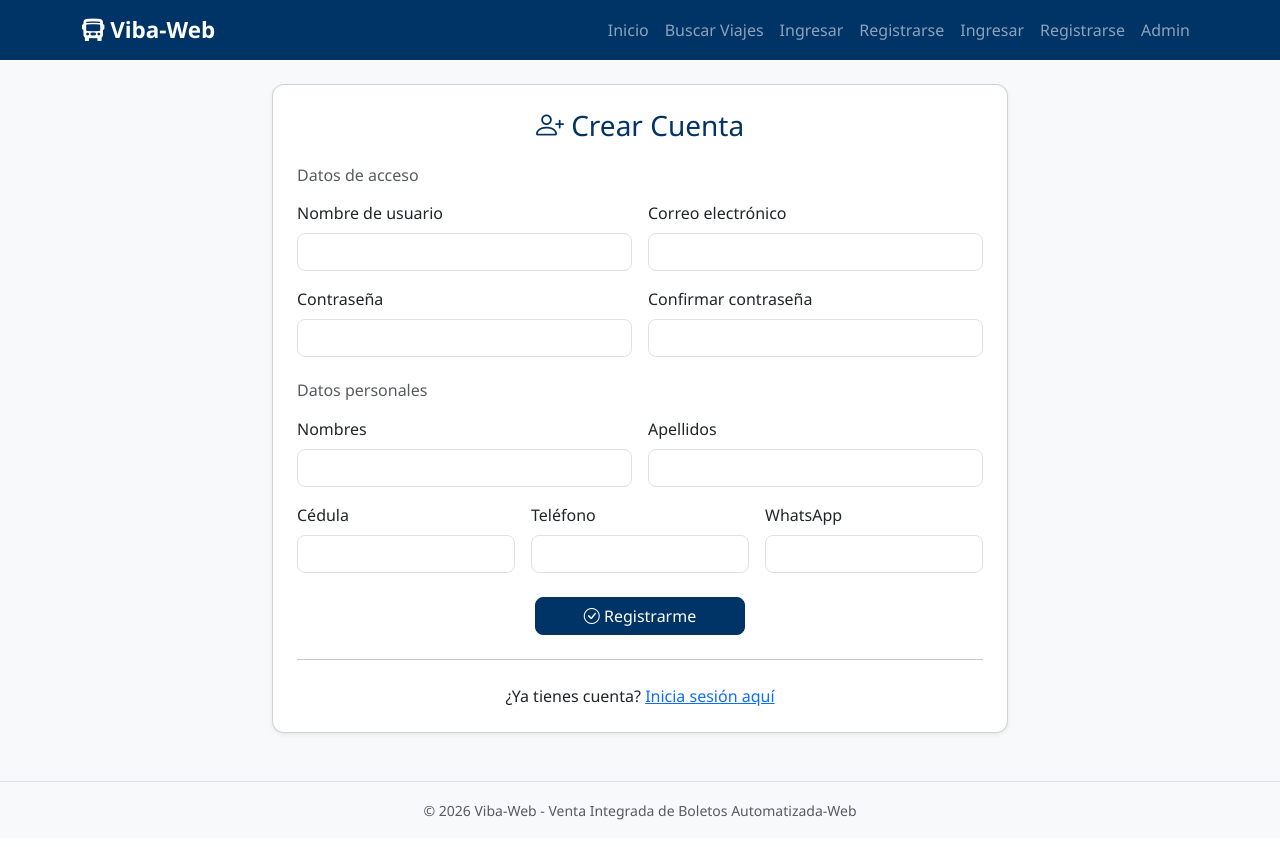
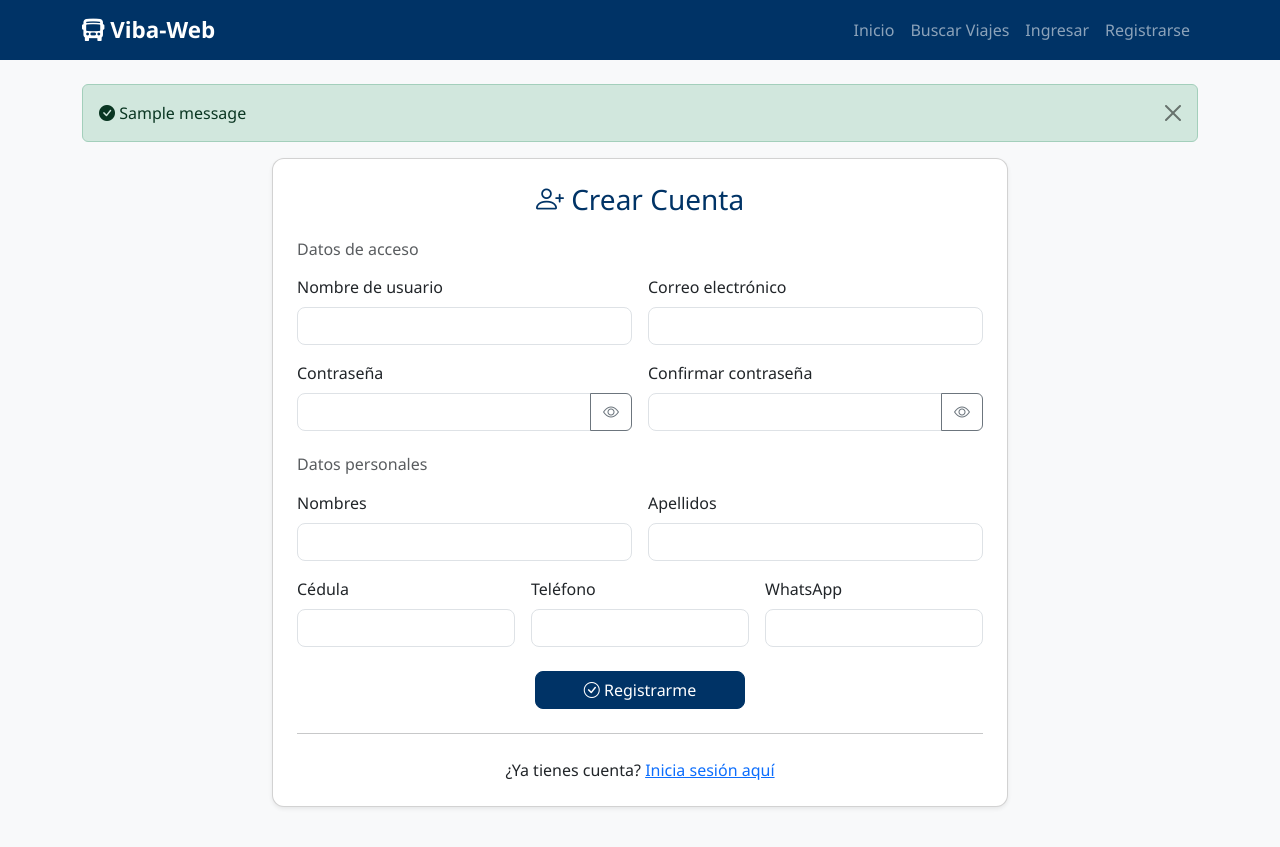
Before and after one commit to GilbertoSegun2/vibaweb, a Django app: page /registro/ in a window 1280 px wide. Shown: the top 847 px of the page. Before the commit the page ends 820 px from the top, so only its background shows below. Run offline with Django 5.2, Linux system fonts and the light colour scheme; tables that the repository leaves empty hold one stand-in row (values such as "Sample post"); one stand-in notice (Sample message) is shown.

Commit message:
Bloque 2.4: Opcion C - login antes del mapa + mensajes Django + ojitos password + fix registro_usuario

```diff
--- a/core/views.py
+++ b/core/views.py
@@ -259,7 +259,7 @@ def login_view(request):
         form = LoginForm(request.POST)
         if form.is_valid():
             username = form.cleaned_data['username']
-            password = form.cleaned_data['password']
+            password = form.cleaned_data['password1']
 
             # Permitir login con email también
             if '@' in username:
@@ -916,7 +916,7 @@ def registro_usuario(request):
             email = form.cleaned_data['email']
             first_name = form.cleaned_data['first_name']
             last_name = form.cleaned_data['last_name']
-            password = form.cleaned_data['password']
+            password = form.cleaned_data['password1']
             cedula = form.cleaned_data['cedula']
             telefono = form.cleaned_data['telefono']
 
--- a/templates/base.html
+++ b/templates/base.html
@@ -30,30 +30,35 @@
                 <ul class="navbar-nav ms-auto">
                     <li class="nav-item"><a class="nav-link" href="/">Inicio</a></li>
                     <li class="nav-item"><a class="nav-link" href="/viajes/">Buscar Viajes</a></li>
+
                     {% if user.is_authenticated %}
-                        <li class="nav-item"><a class="nav-link" href="/mis-boletos/">Mis Boletos</a></li>
-                        <li class="nav-item"><a class="nav-link" href="/logout/">Salir ({{ user.username }})</a></li>
+                        <li class="nav-item">
+                            <a class="nav-link" href="/perfil/">
+                                <i class="bi bi-person-circle"></i> {{ user.first_name|default:user.username }}
+                            </a>
+                        </li>
+                        <li class="nav-item">
+                            <a class="nav-link" href="/logout/">
+                                <i class="bi bi-box-arrow-right"></i> Salir
+                            </a>
+                        </li>
+                        {% if user.is_superuser %}
+                        <li class="nav-item">
+                            <a class="nav-link" href="/admin/" target="_blank">
+                                <i class="bi bi-gear-fill"></i> Admin
+                            </a>
+                        </li>
+                        {% endif %}
                     {% else %}
                         <li class="nav-item"><a class="nav-link" href="/login/">Ingresar</a></li>
                         <li class="nav-item"><a class="nav-link" href="/registro/">Registrarse</a></li>
                     {% endif %}
-
-
-                    {% if user.is_authenticated %}
-                        <li class="nav-item"><a class="nav-link" href="/perfil/"><i class="bi bi-person"></i> Mi Perfil</a></li>
-                        <li class="nav-item"><a class="nav-link" href="/logout/">Salir ({{ user.first_name|default:user.username }})</a></li>
-                    {% else %}
-                        <li class="nav-item"><a class="nav-link" href="/login/">Ingresar</a></li>
-                        <li class="nav-item"><a class="nav-link" href="/registro/">Registrarse</a></li>
-                    {% endif %}
-                    <li class="nav-item"><a class="nav-link" href="/admin/">Admin</a></li>
                 </ul>
             </div>
         </div>
     </nav>
 
-    <!-- Contador flotante global (fuera de main) -->
-
+    <!-- Contador flotante global -->
     {% if expiracion_iso %}
     <div id="timer-box" class="position-fixed shadow rounded bg-dark px-2 py-1 border border-warning"
          style="top: 105px; left: 15px; z-index: 1050; font-size: 0.75rem;">
@@ -67,6 +72,26 @@
 
     <!-- Contenido principal -->
     <main class="container my-4">
+
+        <!-- MENSAJES DE DJANGO -->
+        {% if messages %}
+            {% for message in messages %}
+                <div class="alert alert-{{ message.tags|default:'info' }} alert-dismissible fade show" role="alert">
+                    {% if message.tags == 'success' %}
+                        <i class="bi bi-check-circle-fill"></i>
+                    {% elif message.tags == 'error' %}
+                        <i class="bi bi-exclamation-triangle-fill"></i>
+                    {% elif message.tags == 'warning' %}
+                        <i class="bi bi-exclamation-circle-fill"></i>
+                    {% else %}
+                        <i class="bi bi-info-circle-fill"></i>
+                    {% endif %}
+                    {{ message }}
+                    <button type="button" class="btn-close" data-bs-dismiss="alert" aria-label="Cerrar"></button>
+                </div>
+            {% endfor %}
+        {% endif %}
+
         {% block content %}
         {% endblock %}
     </main>
@@ -89,7 +114,7 @@
         const timerIcon = document.getElementById("timer-icon");
         const timerLabel = document.getElementById("timer-label");
 
-        let yaEstaRojo = false;  // Para no cambiar el color múltiples veces
+        let yaEstaRojo = false;
 
         function actualizarContador() {
             const now = new Date().getTime();
@@ -102,7 +127,6 @@
                 return;
             }
 
-            // Cambiar a rojo cuando quedan 2 minutos o menos
             if (distance <= 120000 && !yaEstaRojo) {
                 yaEstaRojo = true;
                 if (timerBox) {
@@ -112,15 +136,9 @@
                     timerBox.style.zIndex = "1050";
                     timerBox.style.fontSize = "0.75rem";
                 }
-                if (timerIcon) {
-                    timerIcon.className = "bi bi-exclamation-triangle-fill text-white";
-                }
-                if (timerLabel) {
-                    timerLabel.className = "text-white";
-                }
-                if (contadorEl) {
-                    contadorEl.className = "font-monospace fw-bold text-white";
-                }
+                if (timerIcon) timerIcon.className = "bi bi-exclamation-triangle-fill text-white";
+                if (timerLabel) timerLabel.className = "text-white";
+                if (contadorEl) contadorEl.className = "font-monospace fw-bold text-white";
             }
 
             const minutes = Math.floor((distance % (1000 * 60 * 60)) / (1000 * 60));
@@ -137,6 +155,22 @@
         actualizarContador();
     </script>
     {% endif %}
+    <!-- Función global para mostrar/ocultar contraseñas -->
+    <script>
+    function togglePassword(btn) {
+        const input = btn.previousElementSibling;
+        const icon = btn.querySelector('i');
+
+        if (input.type === 'password') {
+            input.type = 'text';
+            icon.className = 'bi bi-eye-slash';
+        } else {
+            input.type = 'password';
+            icon.className = 'bi bi-eye';
+        }
+    }
+    </script>
+
     {% block extra_js %}{% endblock %}
 </body>
 </html>
--- a/templates/registro.html
+++ b/templates/registro.html
@@ -35,12 +35,22 @@
                         </div>
                         <div class="col-md-6">
                             <label class="form-label">{{ form.password1.label }}</label>
-                            {{ form.password1 }}
+                            <div class="input-group">
+                                {{ form.password1 }}
+                                <button type="button" class="btn btn-outline-secondary" onclick="togglePassword(this)" tabindex="-1">
+                                    <i class="bi bi-eye"></i>
+                                </button>
+                            </div>
                             {% if form.password1.errors %}<div class="text-danger small">{{ form.password1.errors }}</div>{% endif %}
                         </div>
                         <div class="col-md-6">
                             <label class="form-label">{{ form.password2.label }}</label>
-                            {{ form.password2 }}
+                            <div class="input-group">
+                                {{ form.password2 }}
+                                <button type="button" class="btn btn-outline-secondary" onclick="togglePassword(this)" tabindex="-1">
+                                    <i class="bi bi-eye"></i>
+                                </button>
+                            </div>
                             {% if form.password2.errors %}<div class="text-danger small">{{ form.password2.errors }}</div>{% endif %}
                         </div>
                     </div>
```
Also changed, not shown: templates/login.html (+7 -1 lines).
